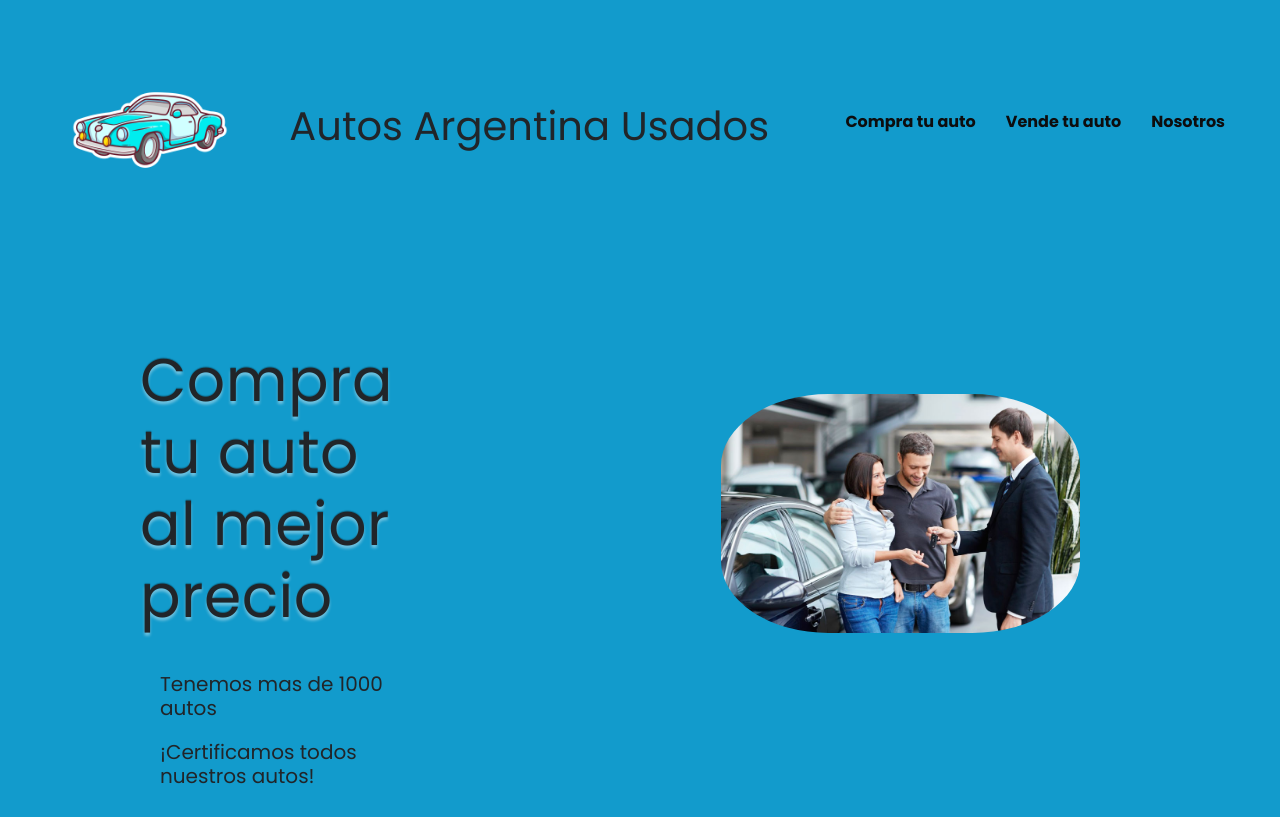
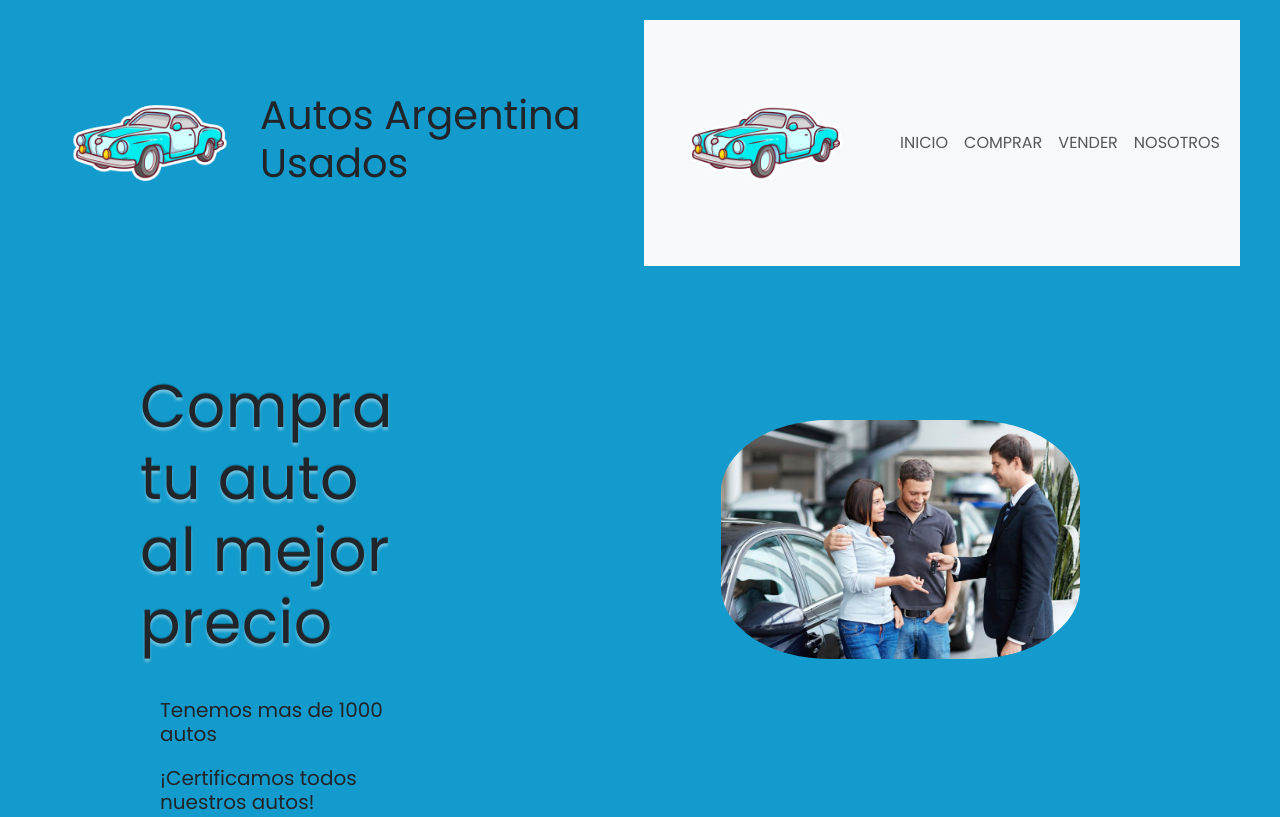
Before and after one commit to TomyMontenegro99/PFMontenegro, a plain HTML site: page index.html in a window 1280 px wide. Shown: the top 817 px of the page. Drawn offline with nearby package versions, Linux system fonts and the light colour scheme; files whose address does not match are found by name.

Commit message:
se cambio la barra de navegacion con bootstrap

```diff
--- a/index.html
+++ b/index.html
@@ -19,13 +19,30 @@
         <div class="encabezado__contenido">
             <a href="./index.html"><img src="./recursos/imagenes/coche-clasico.png" alt="Ir a la pagína principal"/></a>
             <h1 class="encabezado__contenido-logo">Autos Argentina Usados</h1>
-            <nav>
-                <ul class="encabezado__contenido-menu">
-                     <li><a href="./paginas/compra-tu-auto.html">Compra tu auto</a></li>
-                     <li><a href="./paginas/vende-tu-auto.html">Vende tu auto</a></li>
-                     <li><a href="./paginas/nosotros.html">Nosotros</a></li>
-                </ul>
-            </nav>
+            <nav class="navbar navbar-expand-lg bg-body-tertiary">
+                <div class="container-fluid">
+                  <a class="navbar-brand" href="#"><img src="./recursos/imagenes/coche-clasico.png" alt=""></a>
+                  <button class="navbar-toggler" type="button" data-bs-toggle="collapse" data-bs-target="#navbarNav" aria-controls="navbarNav" aria-expanded="false" aria-label="Toggle navigation">
+                    <span class="navbar-toggler-icon"></span>
+                  </button>
+                  <div class="collapse navbar-collapse" id="navbarNav">
+                    <ul class="navbar-nav">
+                      <li class="nav-item">
+                        <a class="nav-link" aria-current="page" href="./index.html">INICIO</a>
+                      </li>
+                      <li class="nav-item">
+                        <a class="nav-link" href="./paginas/compra-tu-auto.html">COMPRAR</a>
+                      </li>
+                      <li class="nav-item">
+                        <a class="nav-link" href="./paginas/vende-tu-auto.html">VENDER</a>
+                      </li>
+                      <li class="nav-item">
+                        <a class="nav-link" href="./paginas/nosotros.html">NOSOTROS</a>
+                      </li>
+                    </ul>
+                  </div>
+                </div>
+              </nav>
         </div>
     </header>
     <main>
```
